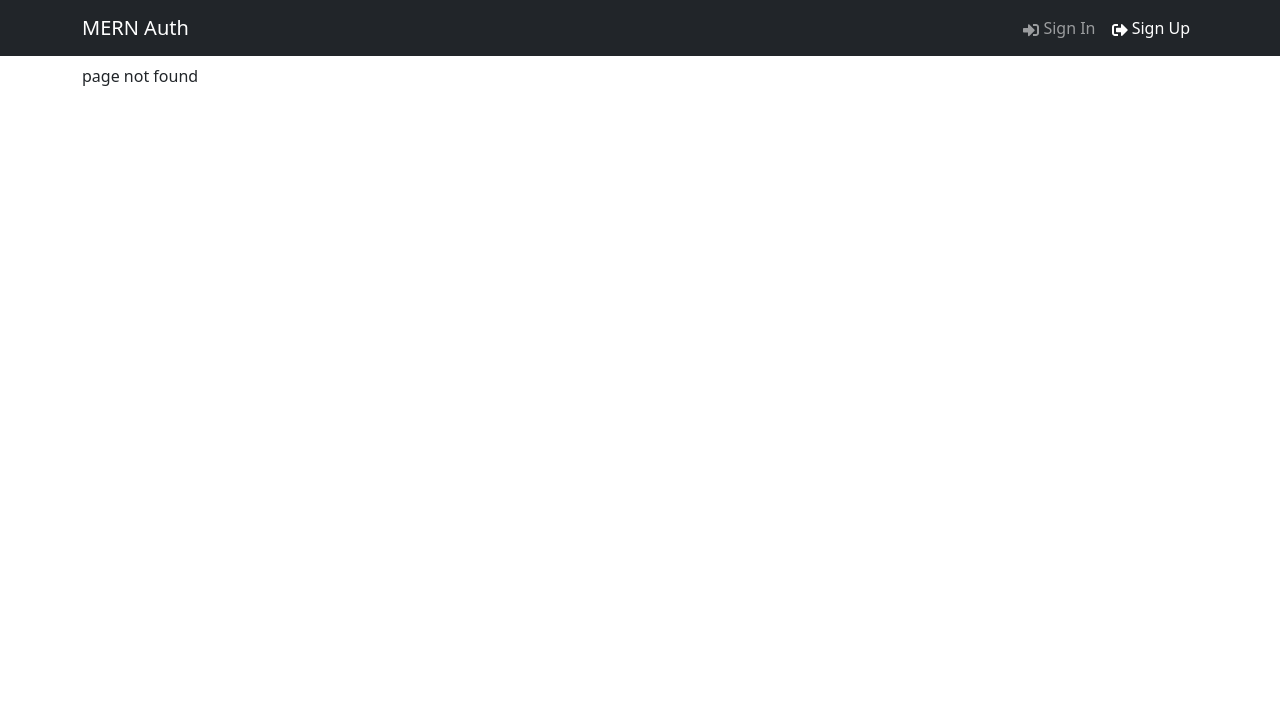
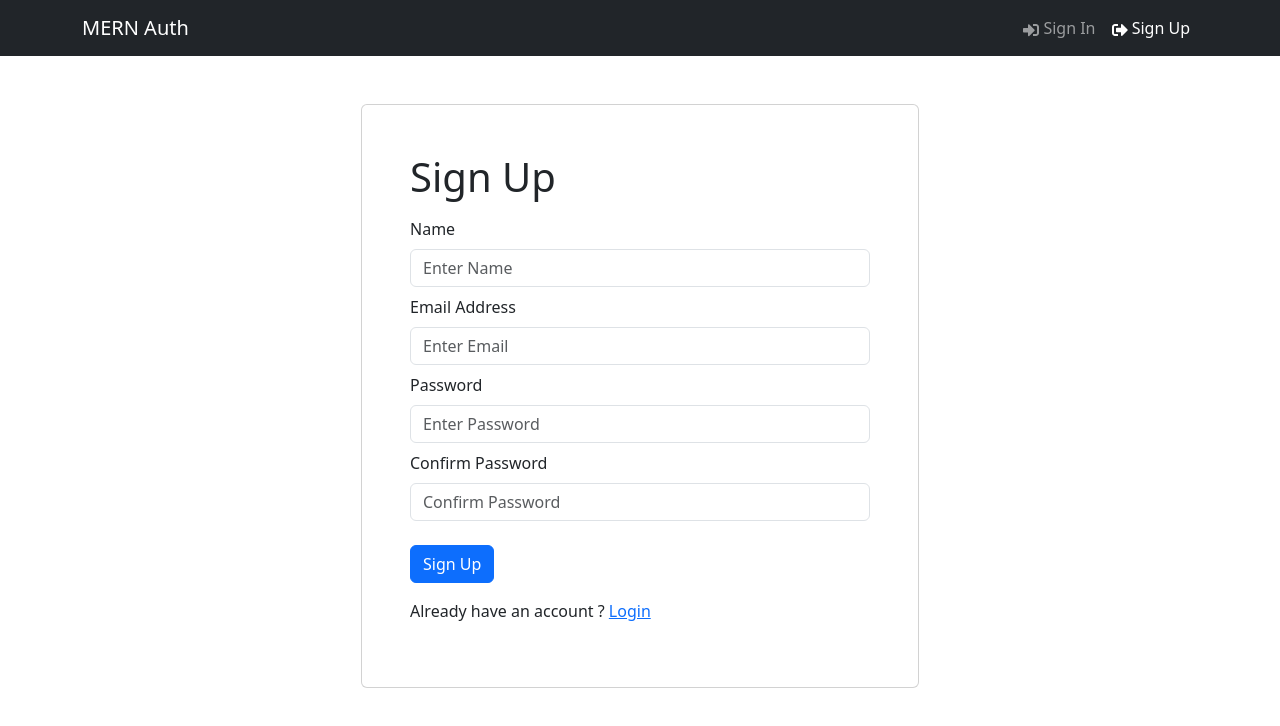
Before and after one commit to asadaliasim/mern-crash, a React (Vite) app in the folder frontend/: page /register in a window 1280 px wide. Before the commit this address had no page. Shown: the top 726 px of the page. Built offline with nearby package versions, Linux system fonts and the light colour scheme.

Commit message:
feat:screens added

```diff
--- a/frontend/package.json
+++ b/frontend/package.json
@@ -10,11 +10,13 @@
     "preview": "vite preview"
   },
   "dependencies": {
+    "@reduxjs/toolkit": "^2.2.7",
     "bootstrap": "^5.3.3",
     "react": "^18.3.1",
     "react-bootstrap": "^2.10.4",
     "react-dom": "^18.3.1",
     "react-icons": "^5.2.1",
+    "react-redux": "^9.1.2",
     "react-router-bootstrap": "^0.26.3",
     "react-router-dom": "^6.26.0"
   },
--- /dev/null
+++ b/frontend/src/components/FromContainer.jsx
@@ -0,0 +1,15 @@
+import { Container, Row, Col } from 'react-bootstrap';
+
+const FromContainer = ({ children }) => {
+  return (
+    <Container>
+      <Row className="justify-content-md-center mt-5">
+        <Col xs={12} md={6} className="card p-5">
+          {children}
+        </Col>
+      </Row>
+    </Container>
+  );
+};
+
+export default FromContainer;
--- /dev/null
+++ b/frontend/src/screens/LoginScreen.jsx
@@ -0,0 +1,49 @@
+import { useState } from 'react';
+import { Link } from 'react-router-dom';
+import { Form, Button, Row, Col } from 'react-bootstrap';
+import FromContainer from '../components/FromContainer';
+const LoginScreen = () => {
+  const [email, setEmail] = useState('');
+  const [password, setPassword] = useState('');
+
+  const submitHandler = async (e) => {
+    e.preventDefault();
+    console.log(`Form Submitted`);
+  };
+  return (
+    <FromContainer>
+      <h1>Sign In</h1>
+      <Form onSubmit={submitHandler}>
+        <Form.Group className='my-2 controlId = "email'>
+          <Form.Label>Email Address</Form.Label>
+          <Form.Control
+            type="email"
+            placeholder="Enter Email"
+            value={email}
+            onChange={(e) => setEmail(e.target.value)}
+          ></Form.Control>
+        </Form.Group>
+        <Form.Group className='my-2 controlId = "password'>
+          <Form.Label>Password</Form.Label>
+          <Form.Control
+            type="password"
+            placeholder="Enter Password"
+            value={password}
+            onChange={(e) => setPassword(e.target.value)}
+          ></Form.Control>
+        </Form.Group>
+        <Button type="submit" variant="primary" className="mt-3">
+          Sign In
+        </Button>
+
+        <Row className="py-3">
+          <Col>
+            New Customer ? <Link to="/register">Register</Link>
+          </Col>
+        </Row>
+      </Form>
+    </FromContainer>
+  );
+};
+
+export default LoginScreen;
--- /dev/null
+++ b/frontend/src/screens/RegisterScreen.jsx
@@ -0,0 +1,73 @@
+import { useState } from 'react';
+import { Link } from 'react-router-dom';
+import { Form, Button, Row, Col } from 'react-bootstrap';
+import FromContainer from '../components/FromContainer';
+const RegisterScreen = () => {
+  const [email, setEmail] = useState('');
+  const [name, setName] = useState('');
+  const [password, setPassword] = useState('');
+  const [confirmPassword, setConfirmPassword] = useState('');
+
+  const submitHandler = async (e) => {
+    e.preventDefault();
+    console.log(`Form Submitted`);
+  };
+  return (
+    <FromContainer>
+      <h1>Sign Up</h1>
+      <Form onSubmit={submitHandler}>
+        <Form.Group className='my-2 controlId = "name'>
+          <Form.Label>Name</Form.Label>
+          <Form.Control
+            type="text"
+            placeholder="Enter Name"
+            value={name}
+            onChange={(e) => setName(e.target.value)}
+          ></Form.Control>
+        </Form.Group>
+
+        <Form.Group className='my-2 controlId = "email'>
+          <Form.Label>Email Address</Form.Label>
+          <Form.Control
+            type="email"
+            placeholder="Enter Email"
+            value={email}
+            onChange={(e) => setEmail(e.target.value)}
+          ></Form.Control>
+        </Form.Group>
+
+        <Form.Group className='my-2 controlId = "password'>
+          <Form.Label>Password</Form.Label>
+          <Form.Control
+            type="password"
+            placeholder="Enter Password"
+            value={password}
+            onChange={(e) => setPassword(e.target.value)}
+          ></Form.Control>
+        </Form.Group>
+
+        <Form.Group className='my-2 controlId = "confirmPassword'>
+          <Form.Label>Confirm Password</Form.Label>
+          <Form.Control
+            type="password"
+            placeholder="Confirm Password"
+            value={confirmPassword}
+            onChange={(e) => setConfirmPassword(e.target.value)}
+          ></Form.Control>
+        </Form.Group>
+
+        <Button type="submit" variant="primary" className="mt-3">
+          Sign Up
+        </Button>
+
+        <Row className="py-3">
+          <Col>
+            Already have an account ? <Link to="/login">Login</Link>
+          </Col>
+        </Row>
+      </Form>
+    </FromContainer>
+  );
+};
+
+export default RegisterScreen;
```
Also changed, not shown: frontend/src/routes/index.jsx (+12 -0 lines), 1 other file (tests, documents, lock files or other folders).
